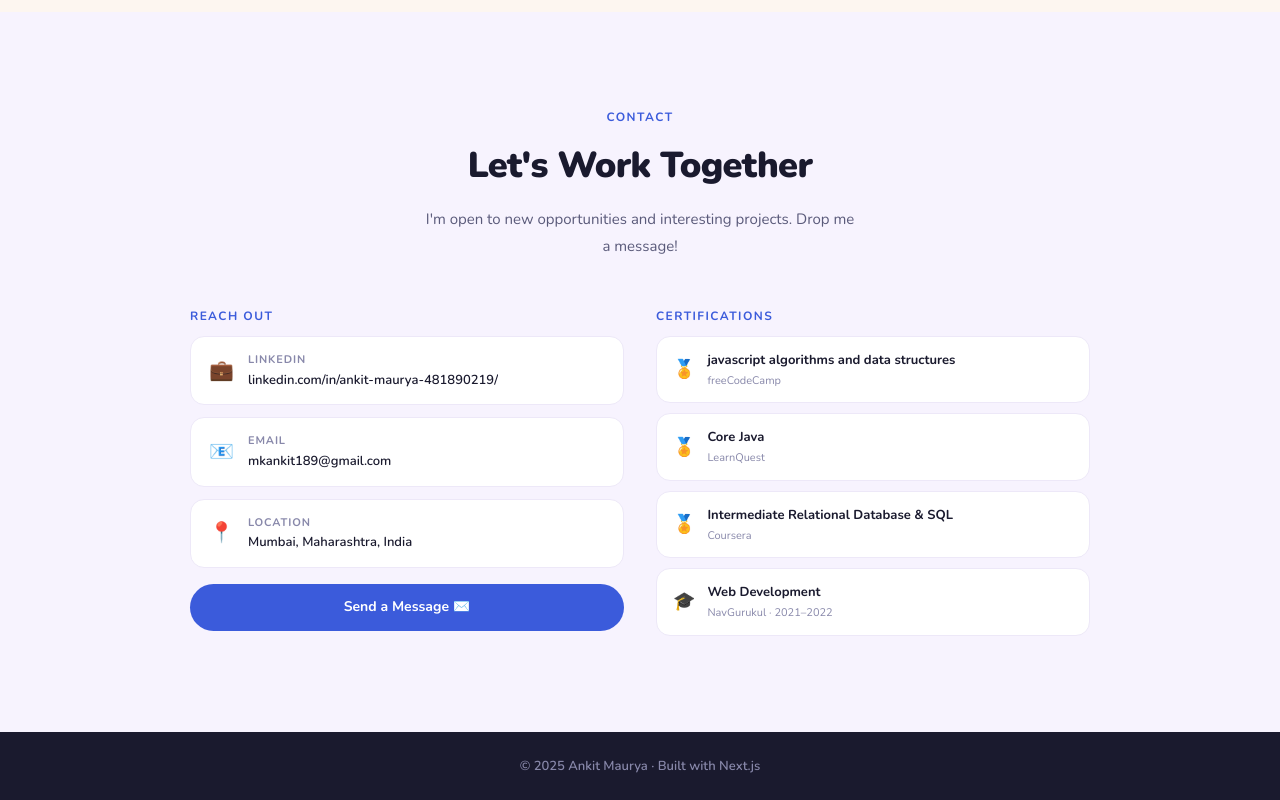
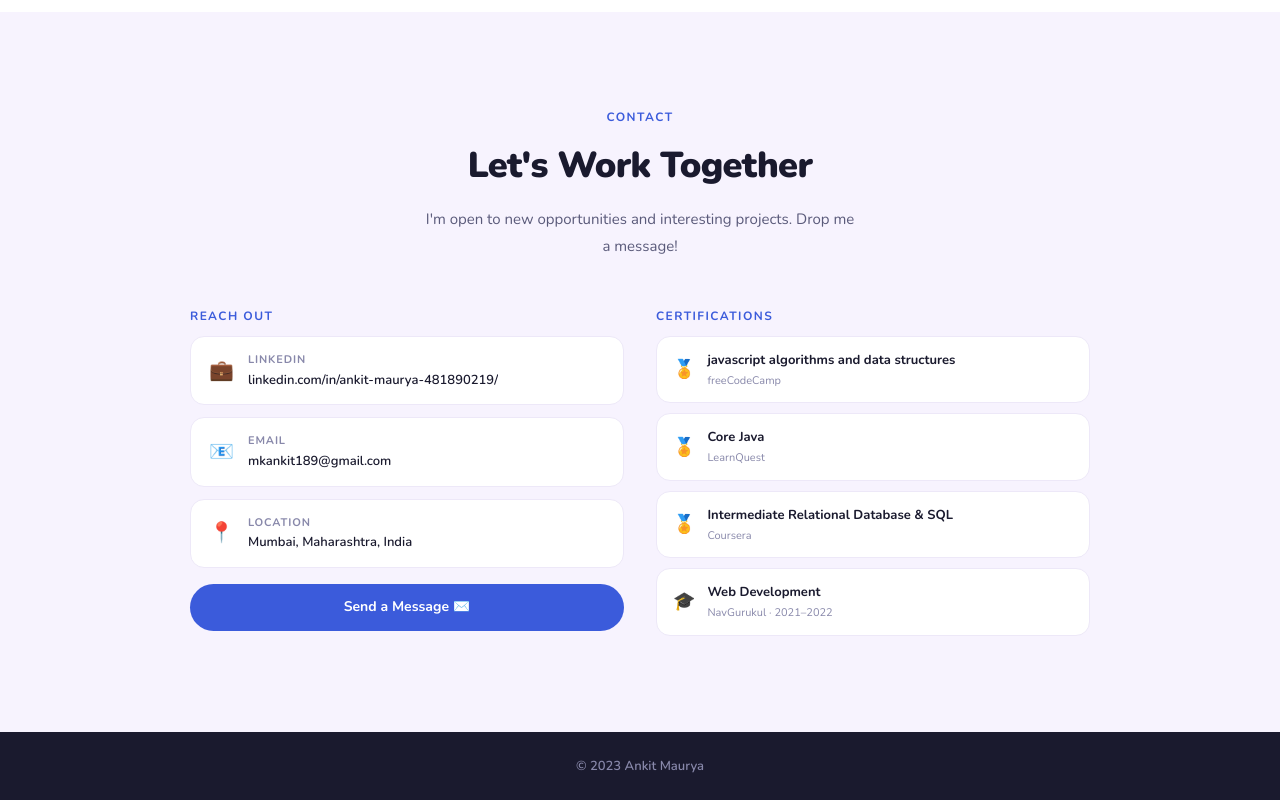
Before and after one commit to mkankit07/port-folio, a Next.js app: page / in a window 1280 px wide. Shown: the part 4017-4817 px from the top of the page. Built offline with nearby package versions, Linux system fonts and the light colour scheme.

Commit message:
fix: background color

```diff
--- a/app/globals.css
+++ b/app/globals.css
@@ -8,7 +8,7 @@
 html { scroll-behavior: smooth; }
 
 body {
-  background: #fdf6f0;
+  background: white;
   color: #1a1a2e;
   font-family: 'Nunito', sans-serif;
   font-weight: 400;
--- a/app/page.tsx
+++ b/app/page.tsx
@@ -6,6 +6,9 @@ import Projects from "@/components/Projects";
 import Contact from "@/components/Contact";
 
 export default function Home() {
+  const dateTime = new Date()
+  const date = dateTime.getFullYear();
+
   return (
     <main>
       <Nav />
@@ -19,7 +22,7 @@ export default function Home() {
         textAlign: 'center', padding: '24px 5vw',
         fontSize: '13px', fontWeight: 600,
       }}>
-        © 2025 Ankit Maurya · Built with Next.js
+        © {date} Ankit Maurya
       </footer>
     </main>
   );
```
